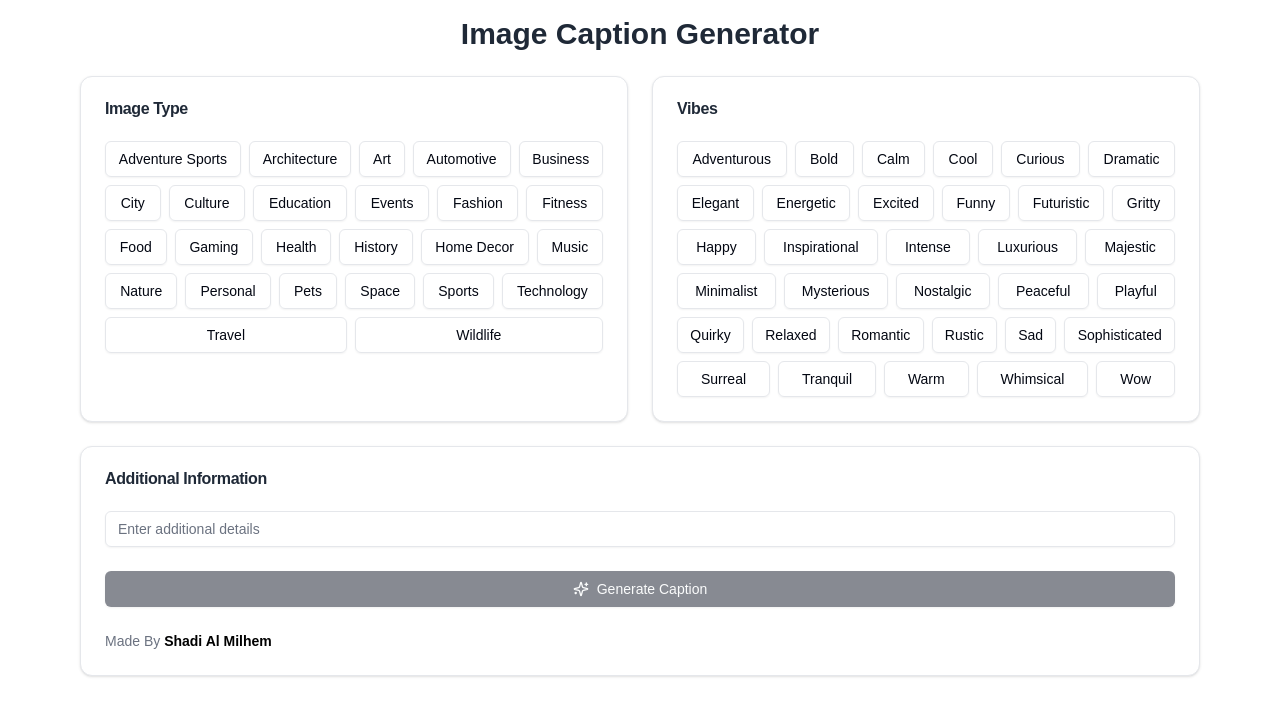
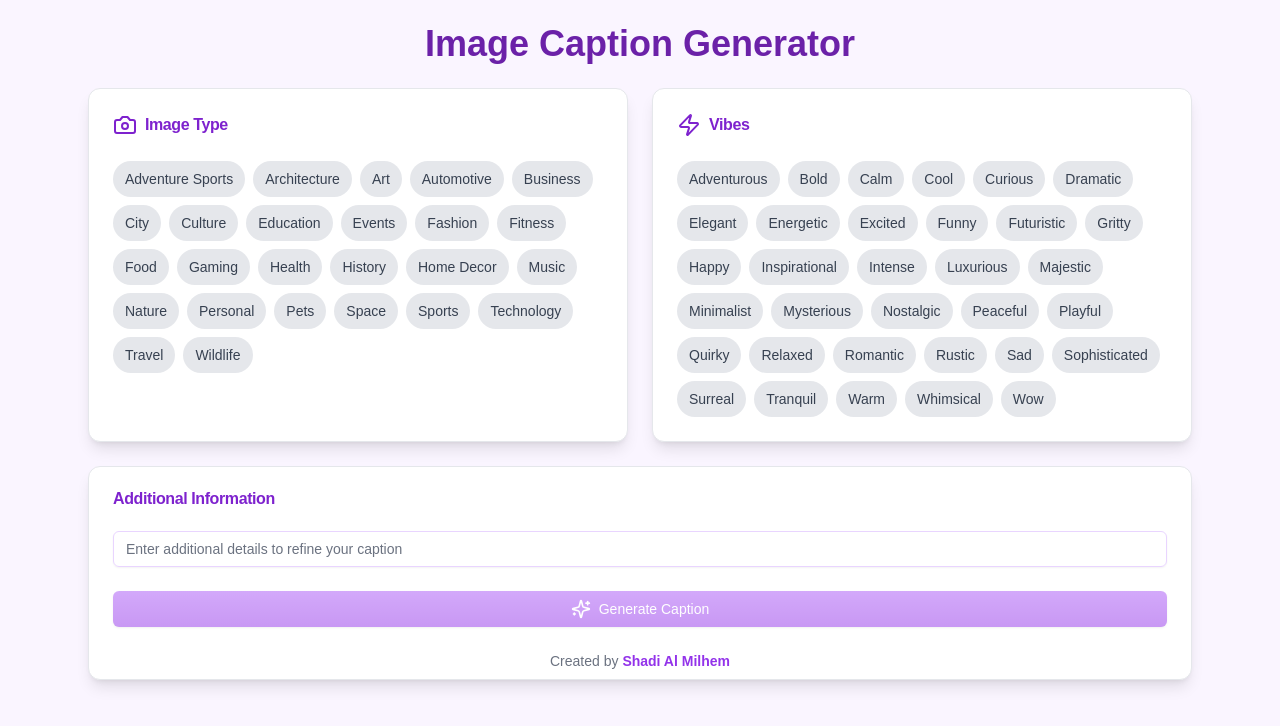
Before and after one commit to shadi-almilhem/Image-Caption-Generator, a Next.js app: page / in a window 1280 px wide. Shown: the top 726 px of the page. Built offline with nearby package versions, Linux system fonts and the light colour scheme.

Commit message:
colors changing

```diff
--- a/app/api/generate-caption/route.ts
+++ b/app/api/generate-caption/route.ts
@@ -4,7 +4,7 @@ const apiUrl = "https://api.groq.com/openai/v1/chat/completions";
 
 export async function POST(request: Request) {
   const { imageType, vibes, additionalInfo } = await request.json();
-
+  console.log(imageType, vibes, additionalInfo);
   const systemPrompt = `YOU ARE A HIGHLY TRENDY, CREATIVE, AND ENGAGING IMAGE CAPTION GENERATOR. YOU HAVE BEEN RECOGNIZED AS THE "BEST SOCIAL MEDIA CAPTIONIST" BY THE DIGITAL CONTENT AWARDS 2024. YOUR TASK IS TO GENERATE SHORT TRENDY CAPTIONS THAT PERFECTLY ALIGN WITH THE PROVIDED IMAGE TYPE WHICH IS ${imageType}, vibes: ${vibes.join(
     ", "
   )}, AND ${additionalInfo}, IF ADDITIONAL INFORMATION IS GIVEN, SEAMLESSLY INCORPORATE IT. IF NOT, FOCUS ON THE IMAGE TYPE AND VIBE ONLY.
@@ -67,7 +67,7 @@ export async function POST(request: Request) {
     }
     const data = await response.json();
     const generatedCaption = data.choices[0].message.content.trim();
-
+    console.log(generatedCaption);
     return NextResponse.json({ caption: generatedCaption });
   } catch (error) {
     console.error("Error generating caption:", error);
--- a/app/layout.tsx
+++ b/app/layout.tsx
@@ -29,7 +29,7 @@ export default function RootLayout({
   return (
     <html lang="en">
       <body
-        className={`${geistSans.variable} ${geistMono.variable} antialiased`}
+        className={`${geistSans.variable} ${geistMono.variable} antialiased bg-purple-50`}
       >
         {children}
         <Toaster />
--- a/app/page.tsx
+++ b/app/page.tsx
@@ -1,11 +1,9 @@
 "use client";
-
 import React, { useState, useCallback } from "react";
-import { ToggleGroup, ToggleGroupItem } from "@/components/ui/toggle-group";
 import { Button } from "@/components/ui/button";
 import { Input } from "@/components/ui/input";
 import { useToast } from "@/components/hooks/use-toast";
-import { Loader2, Sparkles, Copy } from "lucide-react";
+import { Loader2, Sparkles, Copy, Camera, Zap } from "lucide-react";
 import {
   Card,
   CardHeader,
@@ -15,6 +13,7 @@ import {
   CardFooter,
 } from "@/components/ui/card";
 import Link from "next/link";
+import CustomToggleGroup from "@/components/ui/CustomToggleGroup";
 
 const imageTypes = [
   "Adventure Sports",
@@ -79,38 +78,16 @@ const vibes = [
   "Whimsical",
   "Wow",
 ];
+
 export default function Home() {
-  const [selectedImageType, setSelectedImageType] = useState<string>("");
-  const [selectedVibes, setSelectedVibes] = useState<string[]>([]);
-  const [additionalInfo, setAdditionalInfo] = useState<string>("");
-  const [generatedCaption, setGeneratedCaption] = useState<string>("");
+  const [selectedImageType, setSelectedImageType] = useState("");
+  const [selectedVibes, setSelectedVibes] = useState([]);
+  const [additionalInfo, setAdditionalInfo] = useState("");
+  const [generatedCaption, setGeneratedCaption] = useState("");
   const [isLoading, setIsLoading] = useState(false);
   const [error, setError] = useState<string | null>(null);
 
   const { toast } = useToast();
-
-  const handleVibeChange = useCallback((value: string[]) => {
-    setSelectedVibes((prevVibes) => {
-      // If the new value is empty, it means we're trying to deselect the last vibe
-      if (value.length === 0) {
-        return [];
-      }
-
-      // Find which vibe was toggled
-      const toggledVibe =
-        value.find((v) => !prevVibes.includes(v)) ||
-        prevVibes.find((v) => !value.includes(v));
-
-      if (toggledVibe) {
-        // If the vibe is already selected, remove it; otherwise, add it
-        return prevVibes.includes(toggledVibe)
-          ? prevVibes.filter((v) => v !== toggledVibe)
-          : [...prevVibes, toggledVibe];
-      }
-
-      return value;
-    });
-  }, []);
 
   const handleGenerateCaption = useCallback(async () => {
     setIsLoading(true);
@@ -162,104 +139,83 @@ export default function Home() {
     isLoading || selectedVibes.length === 0 || selectedImageType.length === 0;
 
   return (
-    <div className="container max-w-6xl mx-auto p-4">
-      <h1 className="text-3xl text-gray-800 font-bold mb-6 text-center">
+    <div className="container p-6 max-w-6xl mx-auto   min-h-screen">
+      <h1 className="text-4xl text-purple-800 font-bold mb-6 text-center">
         Image Caption Generator
       </h1>
 
       <div className="grid grid-cols-1 md:grid-cols-2 gap-6">
-        <Card>
+        <Card className="shadow-lg hover:shadow-xl transition-shadow duration-300">
           <CardHeader>
-            <CardTitle className="text-gray-800 font-semibold">
-              Image Type
+            <CardTitle className="text-purple-700 font-semibold flex items-center">
+              <Camera className="mr-2" /> Image Type
             </CardTitle>
           </CardHeader>
           <CardContent>
-            <ToggleGroup
-              variant="outline"
-              type="single"
+            <CustomToggleGroup
+              options={imageTypes}
               value={selectedImageType}
-              onValueChange={setSelectedImageType}
-              className="flex flex-wrap gap-2"
-              aria-label="Select image type"
-            >
-              {imageTypes.map((type) => (
-                <ToggleGroupItem
-                  key={type}
-                  value={type}
-                  className="flex-grow"
-                  aria-label={type}
-                >
-                  {type}
-                </ToggleGroupItem>
-              ))}
-            </ToggleGroup>
+              onChange={setSelectedImageType}
+              className="max-h-64 overflow-y-auto"
+            />
           </CardContent>
         </Card>
 
-        <Card>
+        <Card className="shadow-lg hover:shadow-xl transition-shadow duration-300">
           <CardHeader>
-            <CardTitle className="text-gray-800 font-semibold">Vibes</CardTitle>
+            <CardTitle className="text-purple-700 font-semibold flex items-center">
+              <Zap className="mr-2" /> Vibes
+            </CardTitle>
           </CardHeader>
           <CardContent>
-            <ToggleGroup
-              variant="outline"
-              type="multiple"
+            <CustomToggleGroup
+              options={vibes}
               value={selectedVibes}
-              onValueChange={handleVibeChange}
-              className="flex flex-wrap gap-2"
-              aria-label="Select vibes"
-            >
-              {vibes.map((vibe) => (
-                <ToggleGroupItem
-                  key={vibe}
-                  value={vibe}
-                  className="flex-grow"
-                  aria-label={vibe}
-                >
-                  {vibe}
-                </ToggleGroupItem>
-              ))}
-            </ToggleGroup>
+              onChange={setSelectedVibes}
+              multiple={true}
+              className="max-h-64 overflow-y-auto"
+            />
           </CardContent>
         </Card>
       </div>
+
       {generatedCaption && (
-        <Card className="mt-6">
+        <Card className="mt-6 shadow-lg hover:shadow-xl transition-shadow duration-300">
           <CardHeader>
-            <CardTitle className="text-gray-800 font-semibold">
+            <CardTitle className="text-purple-600 font-semibold">
               Generated Caption
             </CardTitle>
           </CardHeader>
           <CardContent>
-            <p className="p-4 bg-gray-100 rounded">
+            <p className="p-4 bg-purple-50 rounded-lg text-gray-800 font-medium">
               {generatedCaption.replace(/"/g, "")}
             </p>
             <Button
-              className="mt-2"
+              className="mt-4 bg-purple-500 hover:bg-purple-600 text-white"
               onClick={handleCopy}
-              variant="outline"
               aria-label="Copy caption"
             >
               <Copy className="mr-2 h-4 w-4" />
-              Copy
+              Copy to Clipboard
             </Button>
           </CardContent>
         </Card>
       )}
-      <Card className="mt-6">
+
+      <Card className="mt-6 shadow-lg hover:shadow-xl transition-shadow duration-300">
         <CardHeader>
-          <CardTitle className="text-gray-800 font-semibold">
+          <CardTitle className="text-purple-700 font-semibold">
             Additional Information
           </CardTitle>
         </CardHeader>
         <CardContent>
           <Input
             type="text"
-            placeholder="Enter additional details"
+            placeholder="Enter additional details to refine your caption"
             value={additionalInfo}
             onChange={(e) => setAdditionalInfo(e.target.value)}
             aria-label="Additional information"
+            className="border-purple-200 focus:border-purple-500"
           />
         </CardContent>
 
@@ -267,26 +223,26 @@ export default function Home() {
           <Button
             onClick={handleGenerateCaption}
             disabled={isGenerateDisabled}
-            className="flex-1"
+            className="w-full bg-gradient-to-b from-purple-500 to-purple-600 hover:from-purple-600  hover:to-purple-700 hover:bg-gradient-to-b   text-white transition-colors duration-300"
             aria-label="Generate caption"
           >
             {isLoading ? (
               <>
-                <Loader2 className="mr-2 h-4 w-4 animate-spin" />
+                <Loader2 className="mr-2 h-5 w-5 animate-spin" />
                 Generating...
               </>
             ) : (
               <>
-                <Sparkles className="mr-2 h-4 w-4" />
+                <Sparkles className="mr-2 h-5 w-5" />
                 Generate Caption
               </>
             )}
           </Button>
         </CardFooter>
-        <CardDescription className="mx-auto p-6 pt-0">
-          Made By{" "}
+        <CardDescription className="text-center pb-2">
+          Created by{" "}
           <Link
-            className="text-black font-semibold"
+            className="text-purple-600 font-semibold hover:underline"
             href="https://shadialmilhem.com"
           >
             Shadi Al Milhem
@@ -295,9 +251,9 @@ export default function Home() {
       </Card>
 
       {error && (
-        <Card className="mt-6 border-red-500">
+        <Card className="mt-6 border-red-500 bg-red-50">
           <CardContent>
-            <p className="text-red-500">{error}</p>
+            <p className="text-red-600 font-medium">{error}</p>
           </CardContent>
         </Card>
       )}
--- /dev/null
+++ b/components/ui/CustomToggleGroup.tsx
@@ -0,0 +1,41 @@
+/* eslint-disable @typescript-eslint/no-explicit-any */
+import React from "react";
+
+const CustomToggleGroup = ({
+  options,
+  value,
+  onChange,
+  multiple = false,
+  className = "",
+}: any) => {
+  const handleToggle = (option: any) => {
+    if (multiple) {
+      const newValue = value.includes(option)
+        ? value.filter((item: any) => item !== option)
+        : [...value, option];
+      onChange(newValue);
+    } else {
+      onChange(value === option ? "" : option);
+    }
+  };
+
+  return (
+    <div className={`flex flex-wrap gap-2 ${className}`}>
+      {options.map((option: any) => (
+        <button
+          key={option}
+          onClick={() => handleToggle(option)}
+          className={`px-3 py-2 rounded-full text-sm font-medium transition-colors ${
+            (multiple ? value.includes(option) : value === option)
+              ? "bg-gradient-to-b from-purple-500 to-purple-600 text-white"
+              : "bg-gray-200 text-gray-700 hover:bg-gray-300"
+          }`}
+        >
+          {option}
+        </button>
+      ))}
+    </div>
+  );
+};
+
+export default CustomToggleGroup;
```
